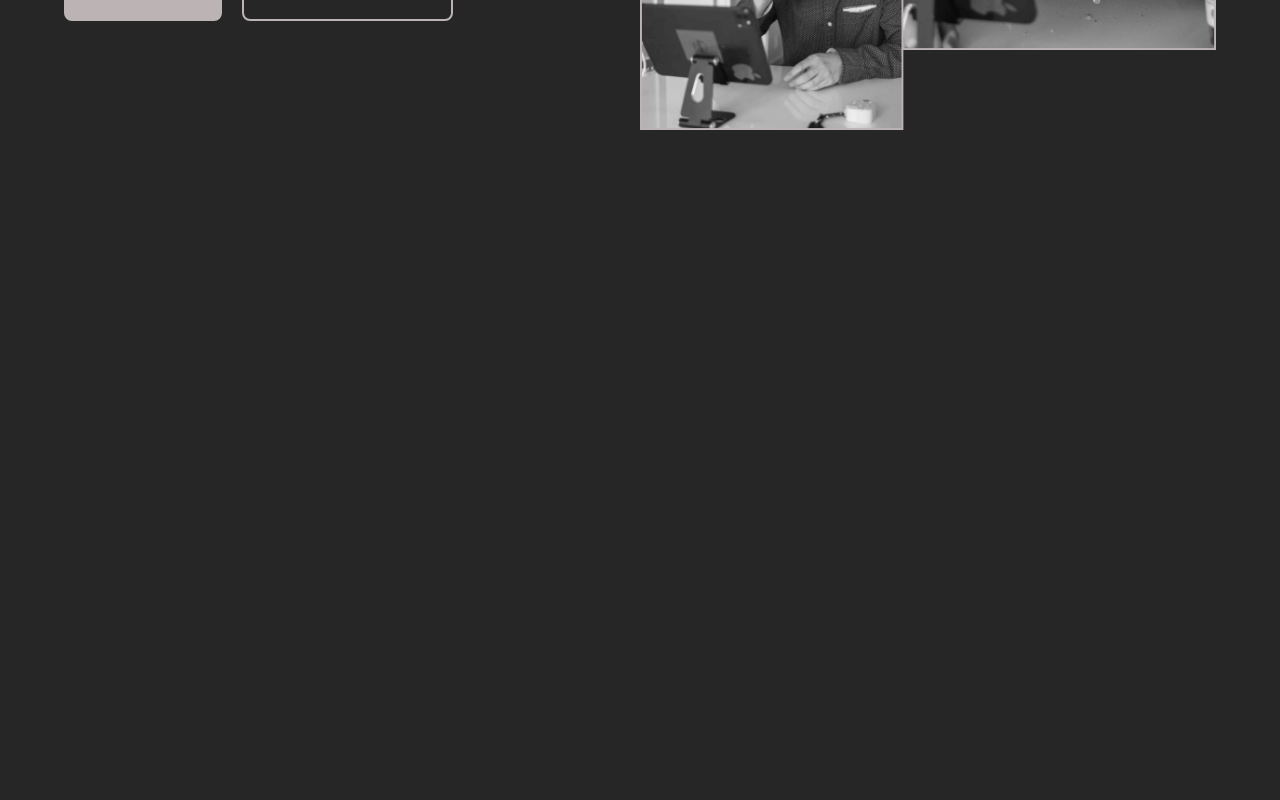
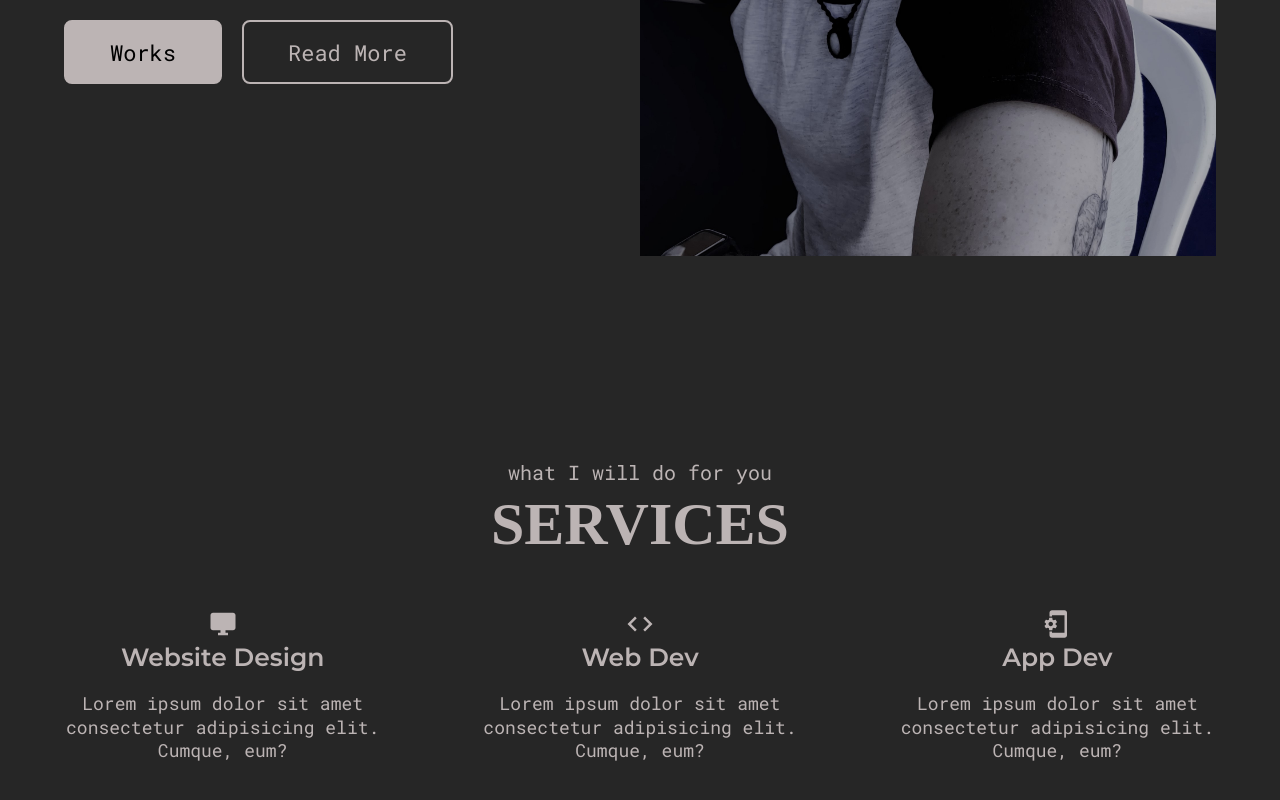
Before and after one commit to Yarin-s-Portfolio/MainReactPortfolio, a React (Create React App) app: page / in a window 1280 px wide. Shown: the part 1532-2332 px from the top of the page. Before the commit the page ends 1765 px from the top, so only its background shows below. Built offline with nearby package versions, Linux system fonts and the light colour scheme; a web font is replaced by a local one.

Commit message:
ServicesSection

```diff
--- a/src/components/AboutSection.js
+++ b/src/components/AboutSection.js
@@ -4,6 +4,8 @@ import PText from './PText';
 import SectionTitle from './SectionTitle';
 import AboutImg from '../assets/images/about-sec-img.png';
 import styled from 'styled-components';
+import HeroImg from '../assets/images/hero-back.jpg';
+
 
 const AboutSectionStyle = styled.div`
   padding: 10rem 0;
@@ -85,7 +87,7 @@ function AboutSection(props) {
           </div>
         </div>
         <div className="about-section-right">
-          <img src={AboutImg} alt="about-image" />
+          <img src={HeroImg} alt="about-image" />
         </div>
       </div>
     </AboutSectionStyle>
--- /dev/null
+++ b/src/components/ServicesSection.js
@@ -0,0 +1,41 @@
+import React from 'react';
+import { MdCode, MdPhonelinkSetup } from 'react-icons/md';
+import styled from 'styled-components';
+import SectionTitle from './SectionTitle';
+import ServicesSectionItem from './ServicesSectionItem';
+
+const ServicesItemStyles = styled.div`
+  padding: 10rem 0;
+  .services-all-items {
+    display: flex;
+    gap: 10rem;
+    /* align-items: center; */
+    justify-content: space-between;
+    margin-top: 5rem;
+  }
+  @media only screen and (max-width: 768px) {
+    .services-all-items {
+      flex-direction: column;
+      max-width: 350px;
+      margin: 0 auto;
+      margin-top: 5rem;
+    }
+}
+`;
+
+function ServiceSection(props){
+  return(
+    <ServicesItemStyles>
+      <div className="container">
+        <SectionTitle heading="Services" subHeading="what I will do for you" />
+        <div className="services-all-items">
+          <ServicesSectionItem title={'Website Design'}/>
+          <ServicesSectionItem icon={<MdCode />} title={'Web Dev'}/>
+          <ServicesSectionItem icon={<MdPhonelinkSetup />} title={'App Dev'}/>
+        </div>
+      </div>
+    </ServicesItemStyles>
+  )
+}
+
+export default ServiceSection
--- /dev/null
+++ b/src/components/ServicesSectionItem.js
@@ -0,0 +1,42 @@
+import React from 'react';
+import { MdDesktopWindows } from 'react-icons/md';
+import styled from 'styled-components';
+import PText from './PText';
+
+const ItemStyles = styled.div`
+  text-align: center;
+  .services-item-icon {
+    svg {
+     width: 3rem;
+    }
+  }
+  .services-item-title {
+    font-size: 2.5rem;
+    font-family: 'Montserrat SemiBold';
+  }
+  .para {
+    margin-top: 2rem;
+  }
+`;
+
+function ServicesSectionItem({
+  icon = <MdDesktopWindows />,
+  title = 'Web Design',
+  desc = 'Lorem ipsum dolor sit amet consectetur adipisicing elit. Cumque, eum?'
+}) {
+  return (
+    <ItemStyles>
+      <div className="services-item-icon">
+        {icon}
+      </div>
+      <div className="services-item-title">
+        {title}
+      </div>
+      <PText>
+        {desc}
+      </PText>
+    </ItemStyles>
+  )
+}
+
+export default ServicesSectionItem
--- a/src/pages/Home.js
+++ b/src/pages/Home.js
@@ -1,12 +1,14 @@
 import React from 'react';
 import AboutSection from '../components/AboutSection';
 import HeroSection from '../components/HeroSection';
+import ServiceSection from '../components/ServicesSection';
 
 function Home(props) {
   return (
     <div>
       <HeroSection />
       <AboutSection />
+      <ServiceSection />
     </div>
   );
 }
```
Also changed, not shown: src/assets/images/hero-back.jpg (added).
